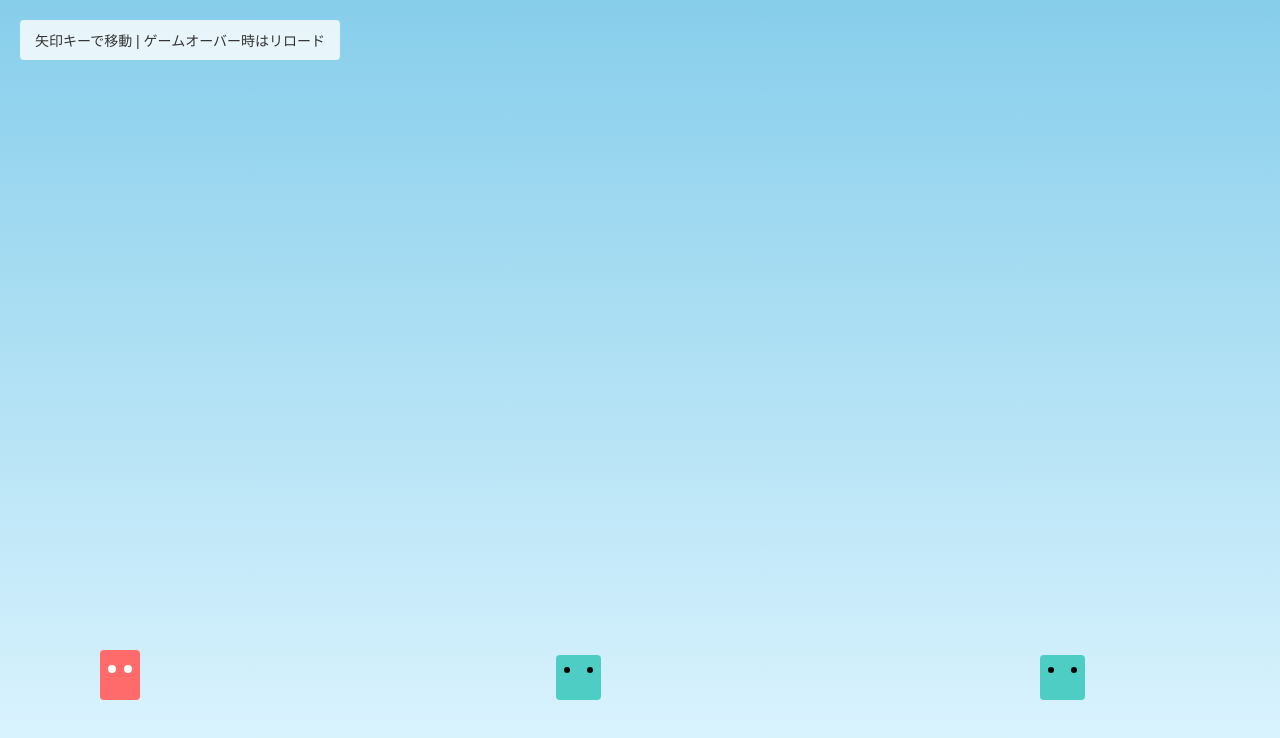
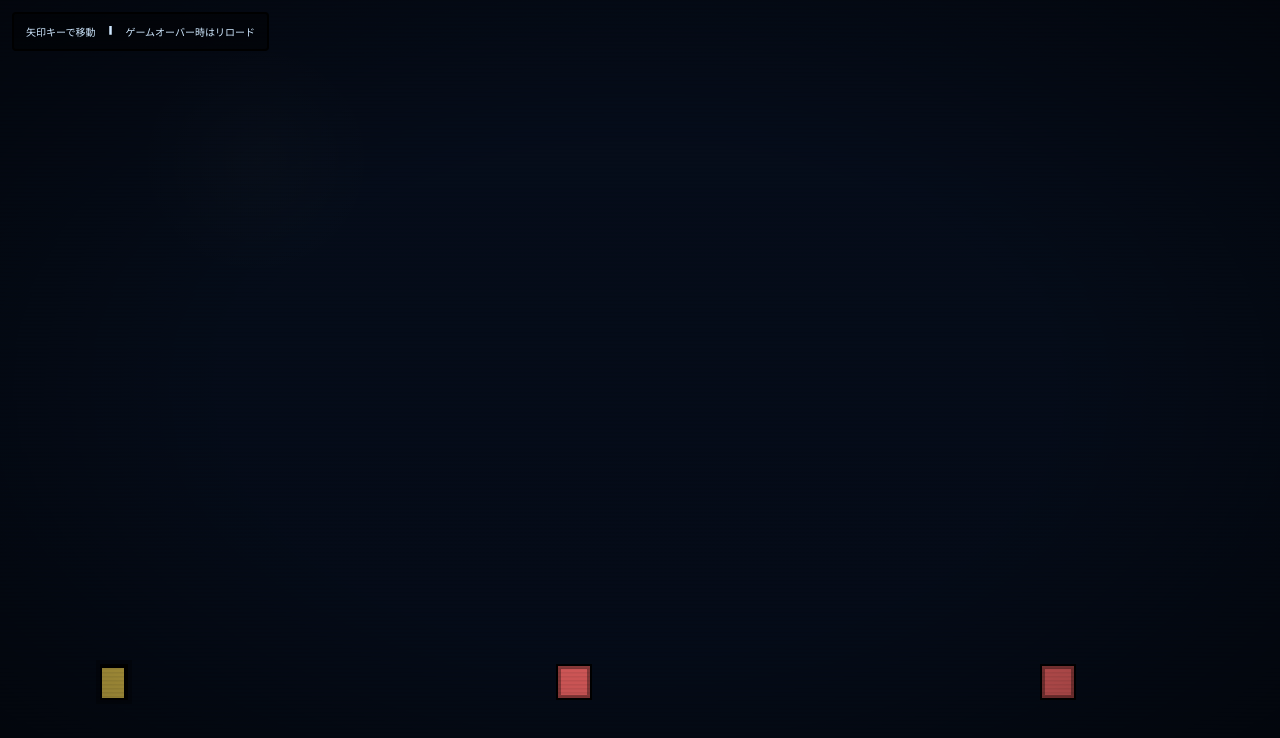
Before and after one commit to aogaku/my-first-app, a plain HTML site: page index.html in a window 1280 px wide. Drawn offline with Linux system fonts and the light colour scheme.

Commit message:
レトロゲーム風デザイン

```diff
--- a/index.html
+++ b/index.html
@@ -4,15 +4,18 @@
     <meta charset="UTF-8">
     <meta name="viewport" content="width=device-width, initial-scale=1.0">
     <title>横スクロールアクションゲーム</title>
+    <link href="https://fonts.googleapis.com/css2?family=Press+Start+2P&display=swap" rel="stylesheet">
     <link rel="stylesheet" href="style.css">
 </head>
 <body>
     <div id="gameContainer">
-        <div id="player"></div>
+        <div class="pixel-grid" aria-hidden="true"></div>
+        <div id="player" class="pixel"></div>
         <div id="enemies"></div>
+        <div class="crt-overlay" aria-hidden="true"></div>
     </div>
 
-    <div id="ui">
+    <div id="ui" class="hud">
         <p>矢印キーで移動 | ゲームオーバー時はリロード</p>
     </div>
 
--- a/style.css
+++ b/style.css
@@ -1,105 +1,71 @@
-* {
-    margin: 0;
-    padding: 0;
-    box-sizing: border-box;
+:root{
+  --bg:#071021;
+  --panel:#0b2033;
+  --fg:#cfe8ff;
+  --accent:#ffde59;
+  --accent2:#ff6b6b;
 }
 
-body {
-    font-family: Arial, sans-serif;
-    background-color: #1a1a1a;
-    overflow: hidden;
+*{margin:0;padding:0;box-sizing:border-box}
+body{
+  font-family:'Press Start 2P', monospace;
+  background: radial-gradient(circle at 20% 20%, rgba(255,255,255,0.02), transparent 10%), var(--bg);
+  color:var(--fg);
+  height:100vh;
+  overflow:hidden;
 }
 
-#gameContainer {
-    width: 100vw;
-    height: 100vh;
-    background: linear-gradient(to bottom, #87ceeb, #e0f6ff);
-    position: relative;
-    overflow: hidden;
+#gameContainer{
+  position:relative;
+  width:100vw;
+  height:100vh;
+  overflow:hidden;
+  background: linear-gradient(180deg, rgba(0,0,0,0.05), rgba(0,0,0,0.15));
 }
 
-#player {
-    width: 40px;
-    height: 50px;
-    background-color: #ff6b6b;
-    position: absolute;
-    left: 100px;
-    bottom: 100px;
-    border-radius: 4px;
-    transition: all 0.05s linear;
+/* pixel grid overlay */
+.pixel-grid{
+  position:absolute; inset:0; pointer-events:none;
+  background-image: linear-gradient(rgba(0,0,0,0.08) 1px, transparent 1px), linear-gradient(90deg, rgba(0,0,0,0.08) 1px, transparent 1px);
+  background-size:8px 8px, 8px 8px;
+  opacity:0.35;
+  mix-blend-mode:multiply;
 }
 
-#player::before {
-    content: '';
-    position: absolute;
-    width: 8px;
-    height: 8px;
-    background-color: #fff;
-    border-radius: 50%;
-    top: 15px;
-    left: 8px;
+/* CRT / scanline overlay */
+.crt-overlay{
+  position:absolute; inset:0; pointer-events:none; z-index:25;
+}
+.crt-overlay::before{
+  content:''; position:absolute; inset:0; background:linear-gradient(rgba(0,0,0,0.12), rgba(0,0,0,0.18));
+}
+.crt-overlay::after{
+  content:''; position:absolute; inset:0; background-image: linear-gradient(rgba(0,0,0,0.12) 1px, transparent 2px);
+  background-size:100% 4px; mix-blend-mode:overlay; opacity:0.55;
 }
 
-#player::after {
-    content: '';
-    position: absolute;
-    width: 8px;
-    height: 8px;
-    background-color: #fff;
-    border-radius: 50%;
-    top: 15px;
-    left: 24px;
+/* pixel-style entities */
+.pixel, .enemy{
+  image-rendering: pixelated; /* hint for scaled images */
 }
 
-.enemy {
-    width: 45px;
-    height: 45px;
-    background-color: #4ecdc4;
-    position: absolute;
-    border-radius: 4px;
-    bottom: 100px;
+#player{
+  width:28px; height:36px; position:absolute; left:100px; bottom:100px;
+  background:var(--accent); border:2px solid #000; box-shadow: -2px 2px 0 #000 inset, 0 0 0 4px rgba(0,0,0,0.3);
+  transform: translateZ(0);
+}
+#player::before, #player::after{ display:none; }
+
+.enemy{ width:36px; height:36px; position:absolute; border:2px solid #000; background:var(--accent2); box-shadow:0 0 0 3px rgba(0,0,0,0.35) inset; bottom:100px; }
+
+/* HUD uses pixel font */
+.hud{ position:absolute; top:12px; left:12px; z-index:30; font-size:10px; color:var(--fg); background: rgba(0,0,0,0.45); padding:10px 12px; border:2px solid #000; border-radius:4px; }
+#ui.gameover{ top:50%; left:50%; transform:translate(-50%,-50%); background:var(--panel); color:var(--accent); font-size:12px; padding:20px; z-index:40; border:2px solid #000; }
+
+/* simple vignette */
+#gameContainer::before{
+  content:''; position:absolute; inset:0; pointer-events:none; background:radial-gradient(ellipse at center, rgba(0,0,0,0) 45%, rgba(0,0,0,0.5) 100%); z-index:20;
 }
 
-.enemy::before {
-    content: '';
-    position: absolute;
-    width: 6px;
-    height: 6px;
-    background-color: #000;
-    border-radius: 50%;
-    top: 12px;
-    left: 8px;
-}
-
-.enemy::after {
-    content: '';
-    position: absolute;
-    width: 6px;
-    height: 6px;
-    background-color: #000;
-    border-radius: 50%;
-    top: 12px;
-    left: 31px;
-}
-
-#ui {
-    position: absolute;
-    top: 20px;
-    left: 20px;
-    color: #333;
-    font-size: 14px;
-    background-color: rgba(255, 255, 255, 0.8);
-    padding: 10px 15px;
-    border-radius: 4px;
-    z-index: 10;
-}
-
-#ui.gameover {
-    background-color: rgba(255, 107, 107, 0.9);
-    color: white;
-    font-size: 24px;
-    padding: 20px 30px;
-    top: 50%;
-    left: 50%;
-    transform: translate(-50%, -50%);
-}
+/* responsive tweak: scale down HUD on small screens */
+@media (max-width:480px){ .hud{ font-size:9px; padding:8px 10px } }
```
Also changed, not shown: 1 other file.
